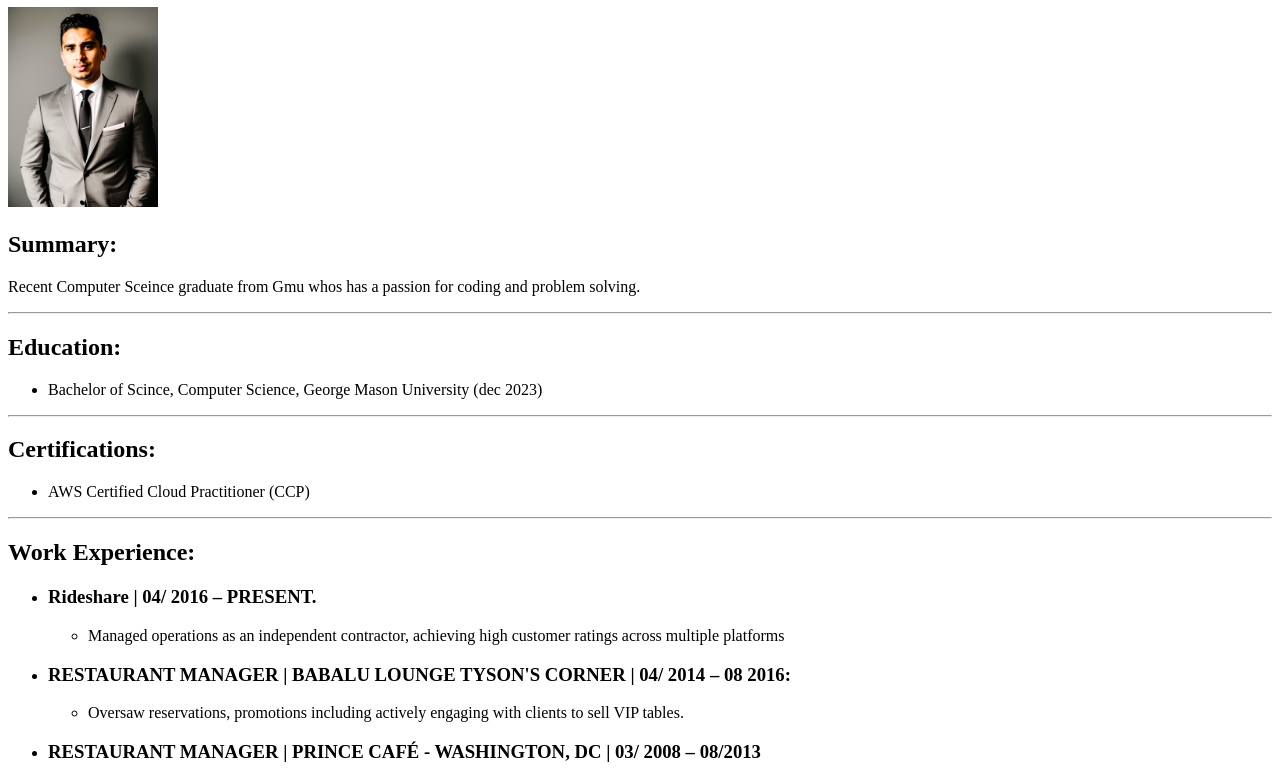
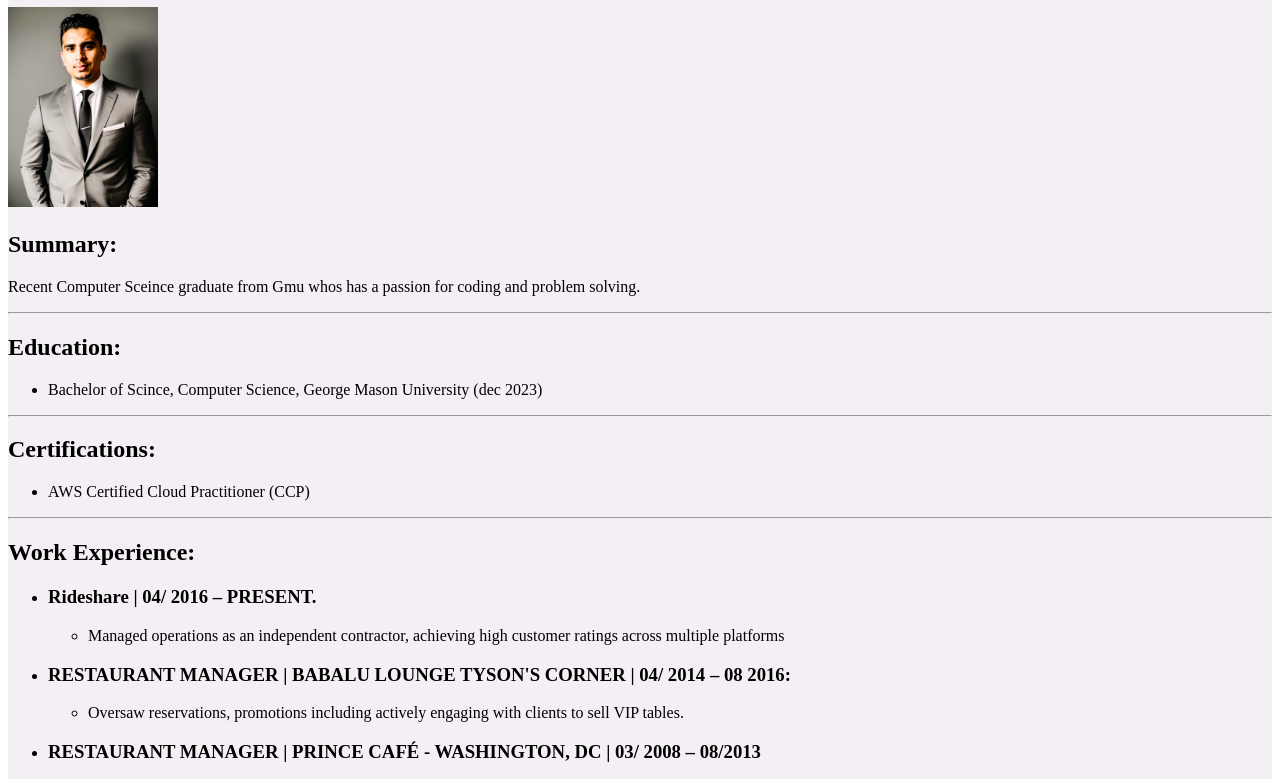
Before and after one commit to codenson/Profile, a plain HTML site: page index.html in a window 1280 px wide. Shown: the part 73-852 px from the top of the page. Drawn offline with Linux system fonts and the light colour scheme.

Commit message:
background color changes

```diff
--- a/index.html
+++ b/index.html
@@ -6,6 +6,7 @@
     <title>My Resume</title>
   </head>
   <body>
+    <div style="width: 100%; background-color: rgb(244, 239, 244)">
       <h1>Marouane Guerouji</h1>
       <img src="./images/me.JPG" alt="My Picture" height="200" />
 
@@ -18,7 +19,8 @@
       <h2>Education:</h2>
       <ul>
         <li>
-        Bachelor of Scince, Computer Science, George Mason University (dec 2023)
+          Bachelor of Scince, Computer Science, George Mason University (dec
+          2023)
         </li>
       </ul>
       <hr />
@@ -53,7 +55,8 @@
         </li>
         <li>
           <h3>
-          RESTAURANT MANAGER | PRINCE CAFÉ - WASHINGTON, DC | 03/ 2008 – 08/2013
+            RESTAURANT MANAGER | PRINCE CAFÉ - WASHINGTON, DC | 03/ 2008 –
+            08/2013
           </h3>
           <ul>
             <li>
@@ -81,7 +84,8 @@
         <li>Math & Physics Tools: MATLAB</li>
 
         <li>
-        Networking: Computer Communications and Networking, secure programming.
+          Networking: Computer Communications and Networking, secure
+          programming.
         </li>
       </ul>
 
@@ -89,6 +93,7 @@
       <h3>Other:</h3>
       <a href="./Contact.html">Contact Me</a>
       <hr />
+    </div>
   </body>
   <footer>
     <p>© 2024 Guerouji</p>
```
Lines whose indentation alone changed are shown as unchanged.
